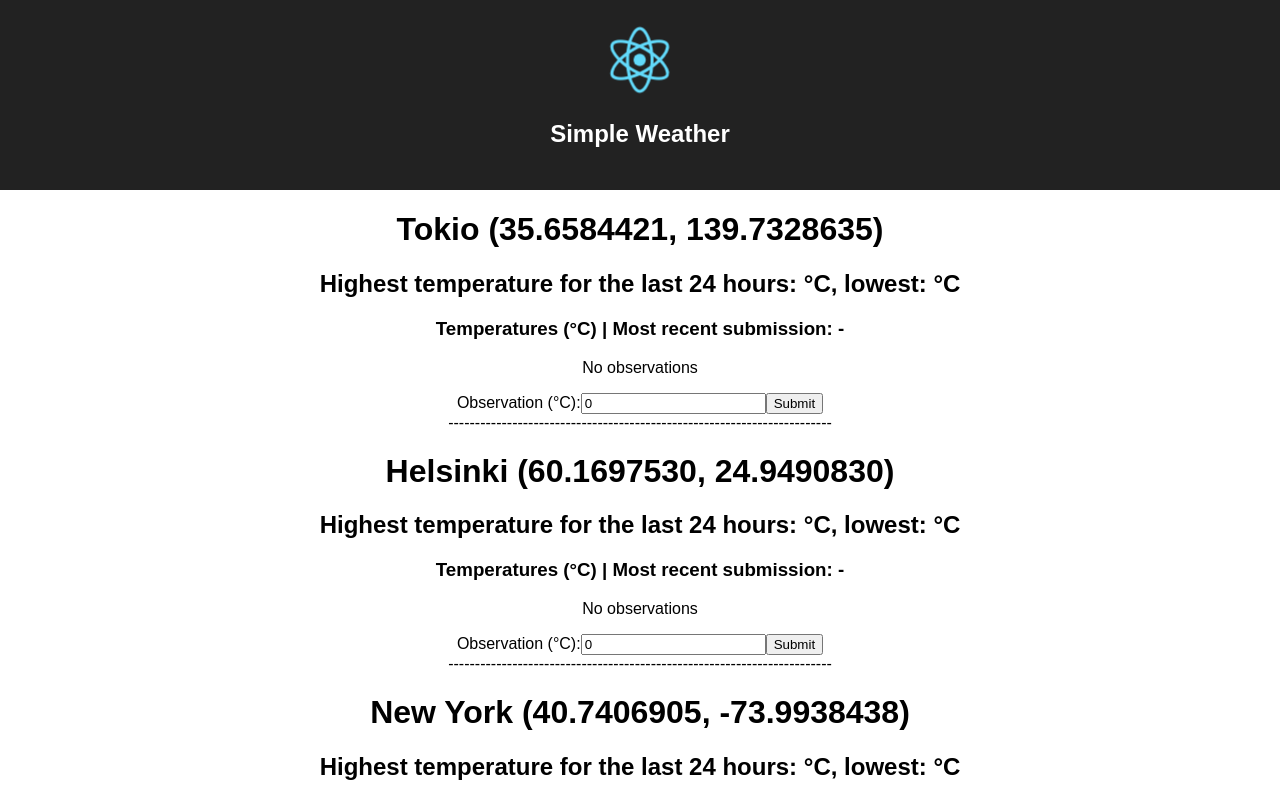
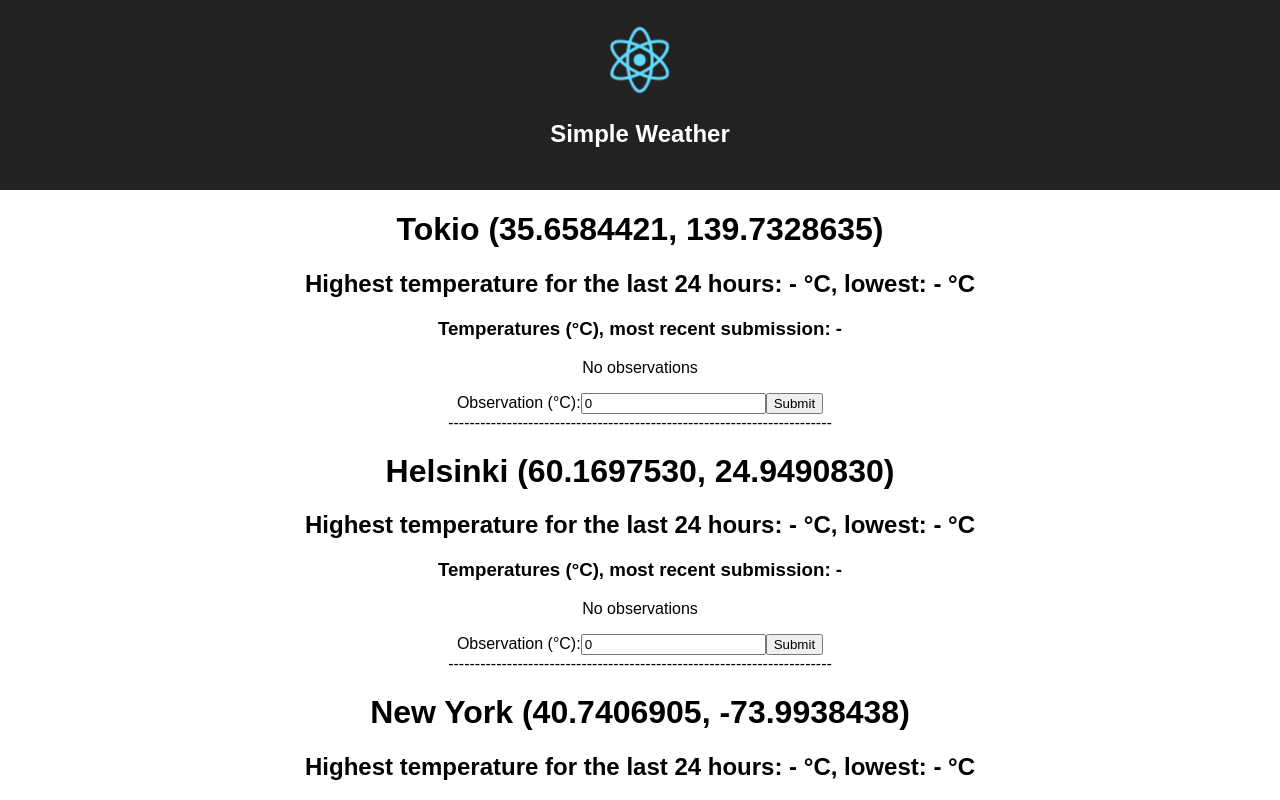
Before and after one commit to SovietLada/SimpleWeather, a React (Create React App) app: page / in a window 1280 px wide. Shown: the top 800 px of the page. Built offline with nearby package versions, Linux system fonts and the light colour scheme.

Commit message:
Cleaner min/max methods

```diff
--- a/src/WeatherStation.js
+++ b/src/WeatherStation.js
@@ -36,14 +36,37 @@ class WeatherStation extends Component {
       event.preventDefault();
     }
 
+    getMaxVal() {
+      return (
+        this.state.weatherObservations.length !== 0 ?
+        Math.max(...this.state.weatherObservations.map(o => o.temperature)) :
+        '-'
+      );
+    }
+
+    getMinVal() {
+      return (
+        this.state.weatherObservations.length !== 0 ?
+        Math.min(...this.state.weatherObservations.map(o => o.temperature)) :
+        '-'
+      );
+    }
+
+    getRecentSub() {
+      return (
+        this.state.weatherObservations.length !== 0 ? this.state.value + ' °C' :
+        '-'
+      );
+    }
+
     render() {
-    return(
+      return (
         <div className="weather-station">
         <h1>{this.props.name}</h1>
         <h2>
-        Highest temperature for the last 24 hours: {this.state.weatherObservations.length !== 0 && Math.max(...this.state.weatherObservations.map(o => o.temperature))} °C, lowest: {this.state.weatherObservations.length !== 0 && Math.min(...this.state.weatherObservations.map(o => o.temperature))} °C
+        Highest temperature for the last 24 hours: {this.getMaxVal()} °C, lowest: {this.getMinVal()} °C
         </h2>
-      <h3>Temperatures (°C) | Most recent submission: {this.state.weatherObservations.length === 0 ? '-' : this.state.value + ' °C'}</h3>
+        <h3>Temperatures (°C), most recent submission: {this.getRecentSub()}</h3>
         {this.state.weatherObservations.length === 0 && <p>No observations</p>}
         {this.state.weatherObservations.map(
           obs =>
@@ -51,8 +74,7 @@ class WeatherStation extends Component {
           id={obs.id}
           temperature={obs.temperature}
           submissionTime={obs.submissionTime}
-          handleChange={this.handleChange}
-          />)}
+          handleChange={this.handleChange} />)}
           <form onSubmit={this.handleSubmit}>
           <label>
           Observation (°C):
```
Lines whose indentation alone changed are shown as unchanged.
